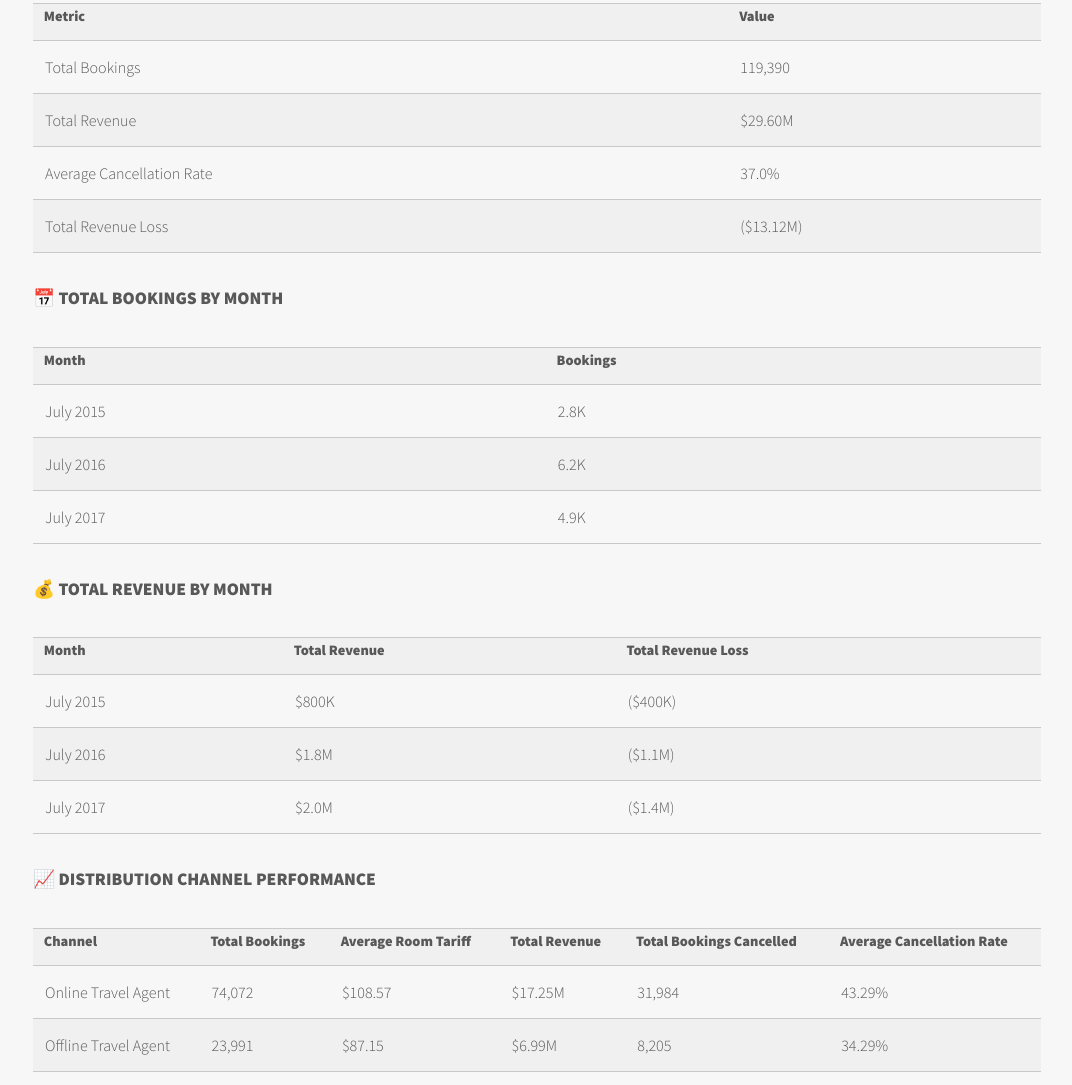
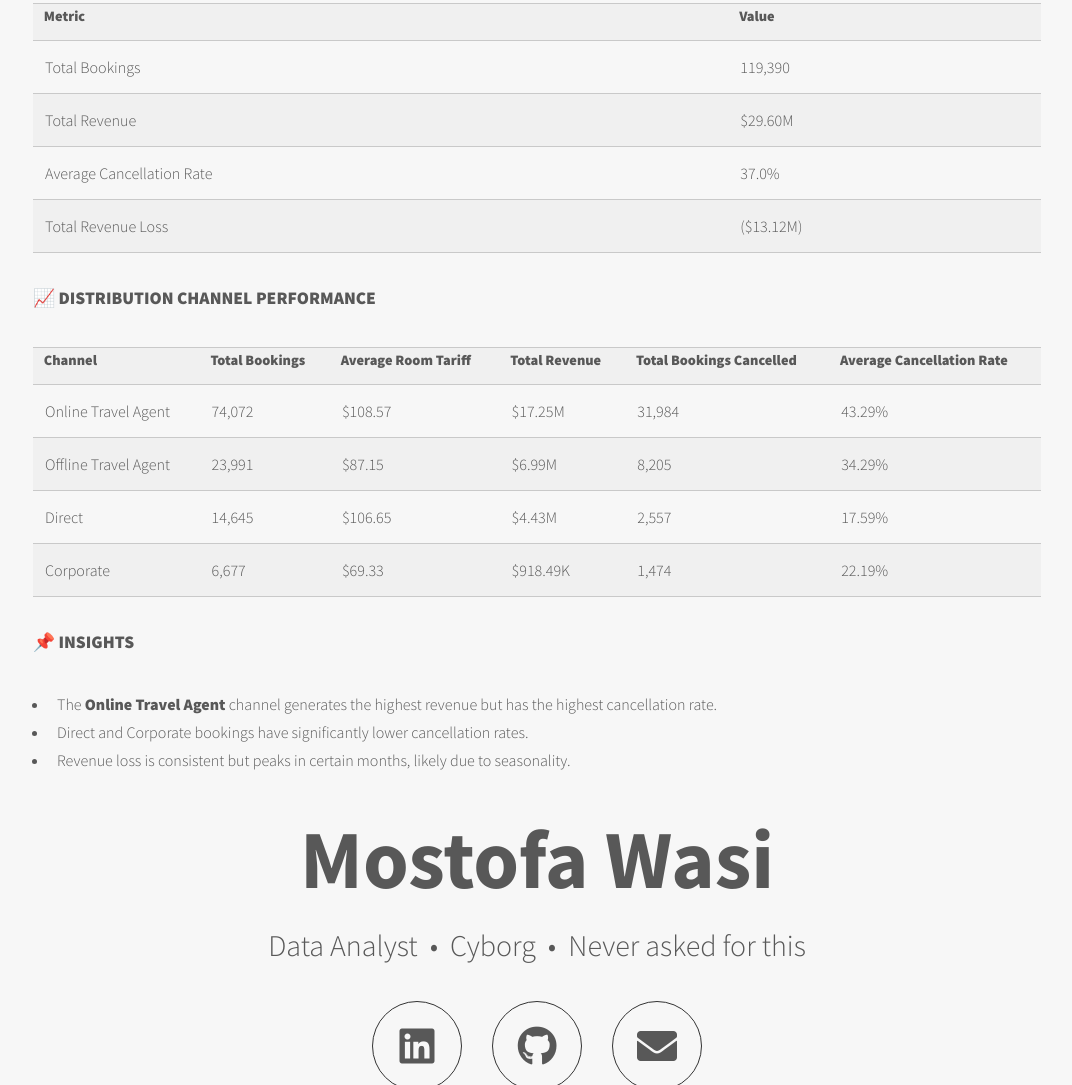
Before and after one commit to mostofawasi/m.wasi_portfolio, a plain HTML site: page hotel-management-dashboard.html in a window 1280 px wide. Shown: the part 1633-2718 px from the top of the page, without its empty margins (103-1175 px from the left). Drawn offline with Linux system fonts and the light colour scheme.

Commit message:
Update hotel-management-dashboard.html

```diff
--- a/hotel-management-dashboard.html
+++ b/hotel-management-dashboard.html
@@ -102,50 +102,6 @@
 								</tr>
 							</table>
 
-							<h2>📅 Total Bookings by Month</h2>
-							<table>
-								<tr>
-									<th>Month</th>
-									<th>Bookings</th>
-								</tr>
-								<tr>
-									<td>July 2015</td>
-									<td>2.8K</td>
-								</tr>
-								<tr>
-									<td>July 2016</td>
-									<td>6.2K</td>
-								</tr>
-								<tr>
-									<td>July 2017</td>
-									<td>4.9K</td>
-								</tr>
-							</table>
-
-							<h2>💰 Total Revenue by Month</h2>
-							<table>
-								<tr>
-									<th>Month</th>
-									<th>Total Revenue</th>
-									<th>Total Revenue Loss</th>
-								</tr>
-								<tr>
-									<td>July 2015</td>
-									<td>$800K</td>
-									<td>($400K)</td>
-								</tr>
-								<tr>
-									<td>July 2016</td>
-									<td>$1.8M</td>
-									<td>($1.1M)</td>
-								</tr>
-								<tr>
-									<td>July 2017</td>
-									<td>$2.0M</td>
-									<td>($1.4M)</td>
-								</tr>
-							</table>
-
 							<h2>📈 Distribution Channel Performance</h2>
 							<table>
 								<tr>
```
